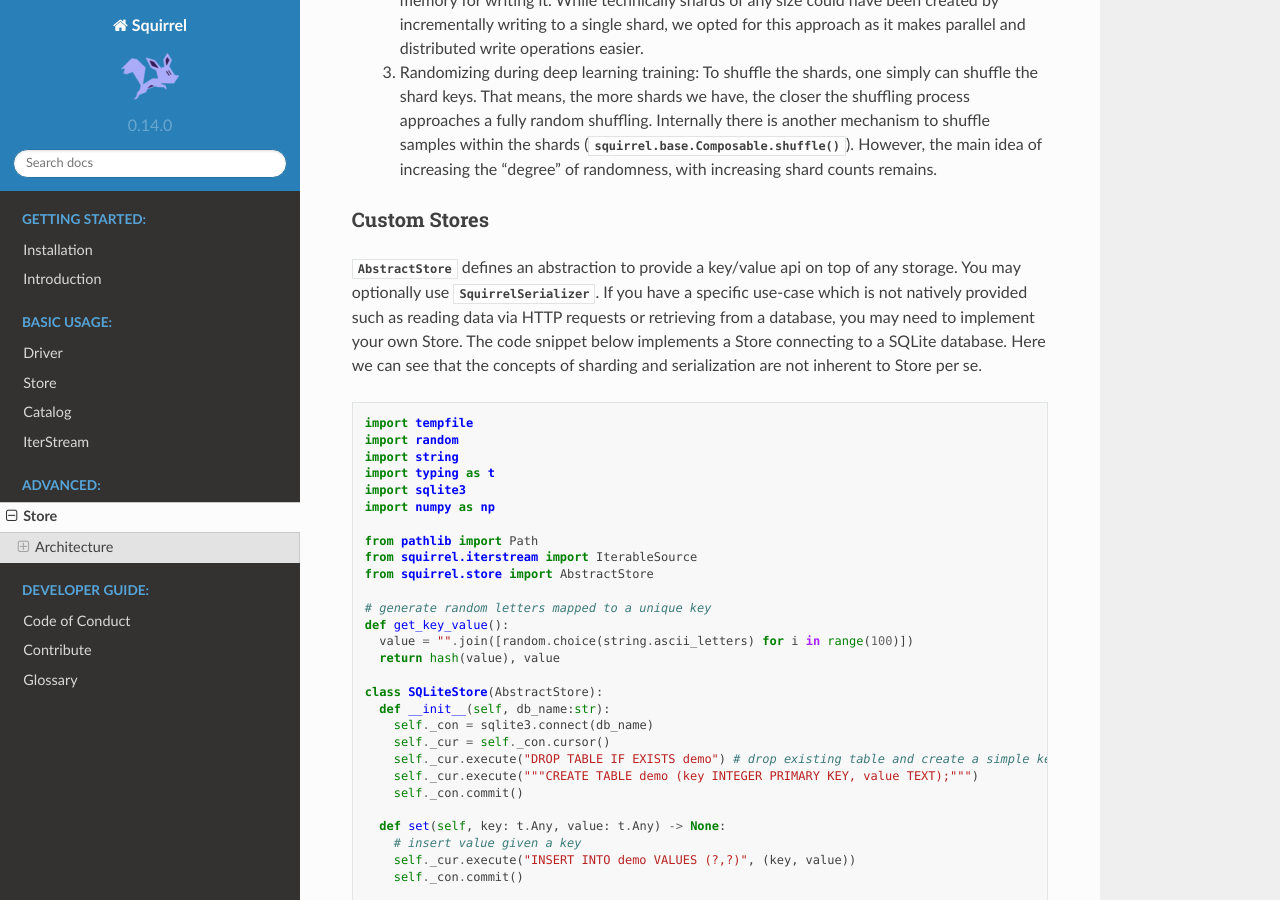
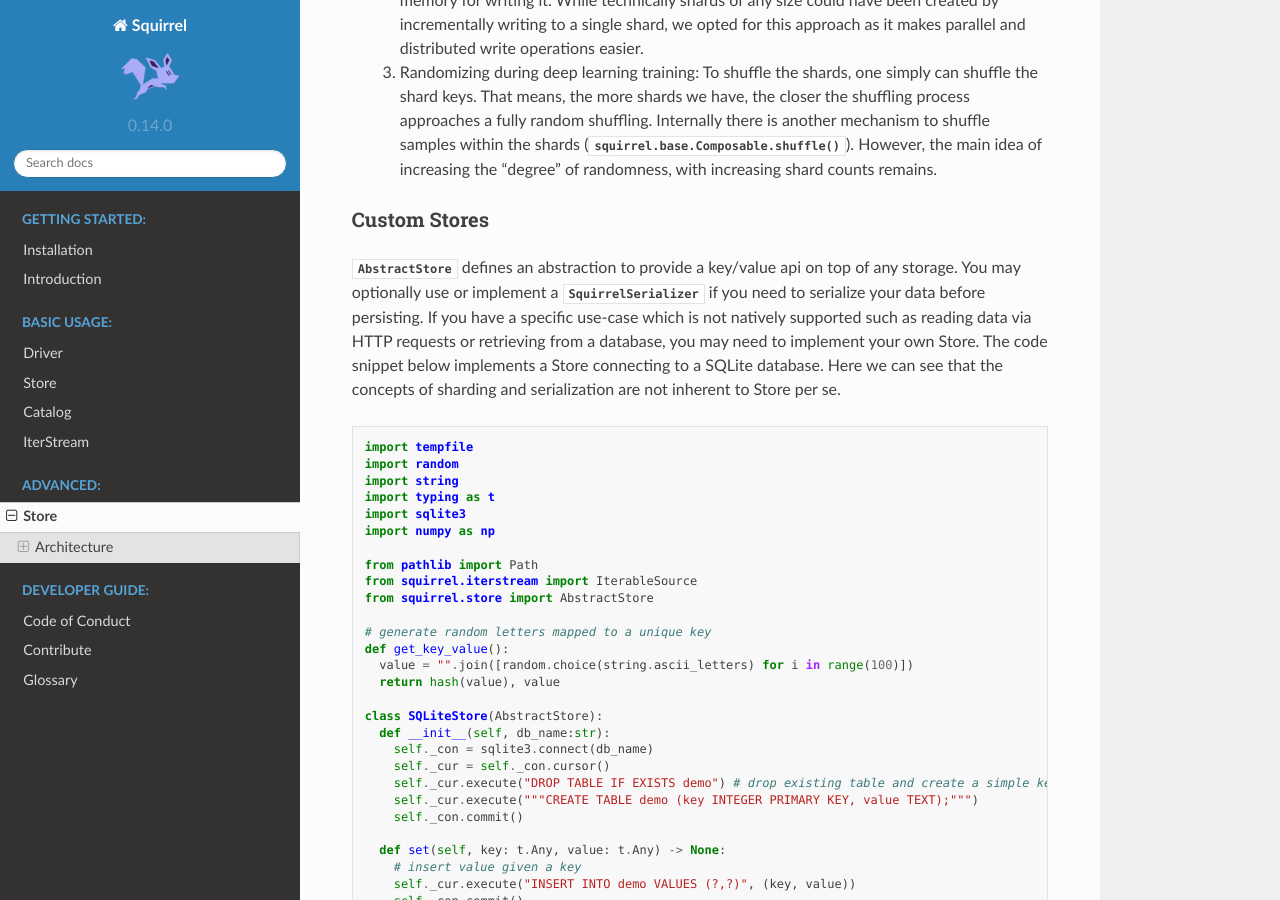
Before and after one commit to merantix-momentum/squirrel-core, a Sphinx documentation site: the page built from docs/advanced/store.rst, in a window 1280 px wide and 900 px high, scrolled down 2214 px. Built offline with Sphinx 7.4.7 and the Read the Docs theme 2.0.0, drawn with Linux system fonts in a browser that asks for light colours; the version number is read from the project's files by our own code.

Commit message:
Update docs/advanced/store.rst
Co-authored-by: Alp Arıbal <AlpAribal@users.noreply.github.com>

```diff
--- a/docs/advanced/store.rst
+++ b/docs/advanced/store.rst
@@ -107,7 +107,8 @@ There are several considerations for deciding appropriate shard size:
 Custom Stores
 --------------
 :py:class:`AbstractStore` defines an abstraction to provide a key/value api on top of any storage.
-You may optionally use :py:class:`SquirrelSerializer`. If you have a specific use-case which is not natively provided
+You may optionally use or implement a :py:class:`SquirrelSerializer` if you need to serialize your data before persisting.
+If you have a specific use-case which is not natively supported
 such as reading data via HTTP requests or retrieving from a database, you may need to implement your own Store.
 The code snippet below implements a Store connecting to a SQLite database.
 Here we can see that the concepts of sharding and serialization are not inherent to Store per se.
```
